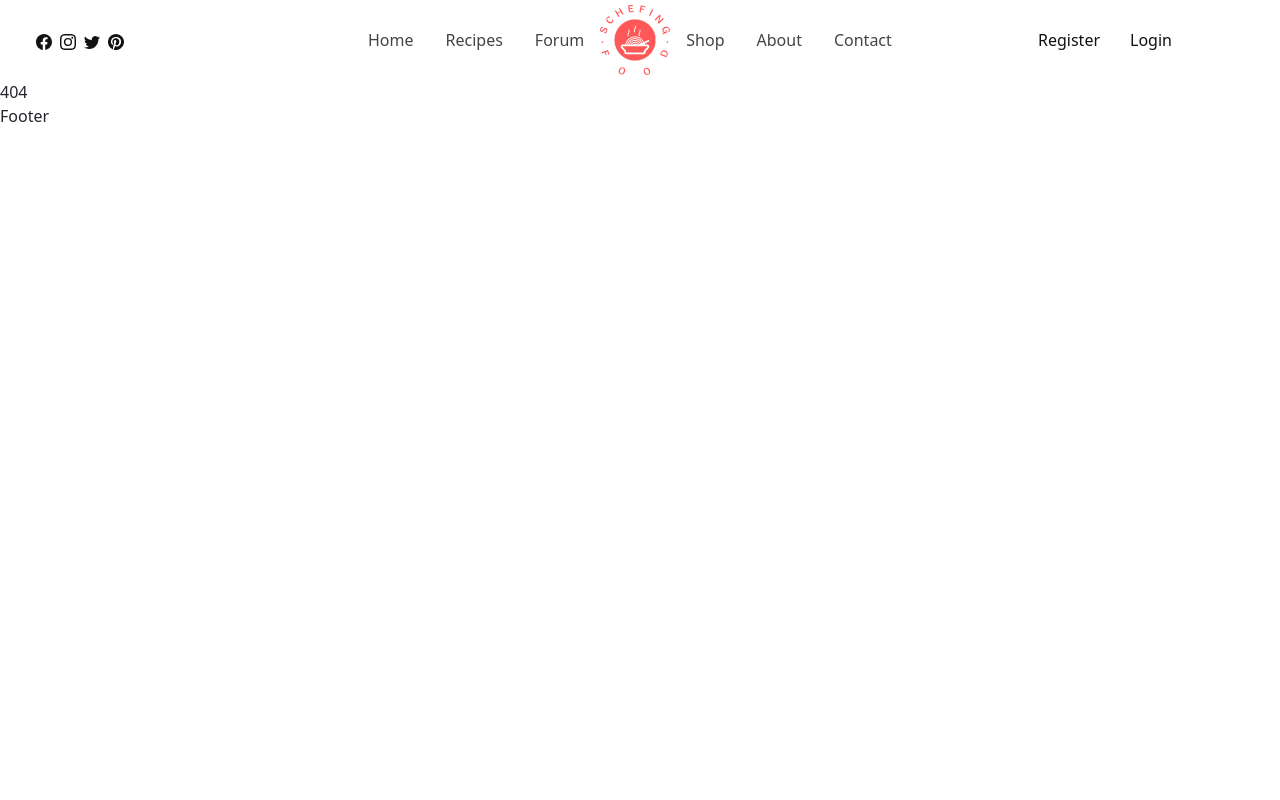
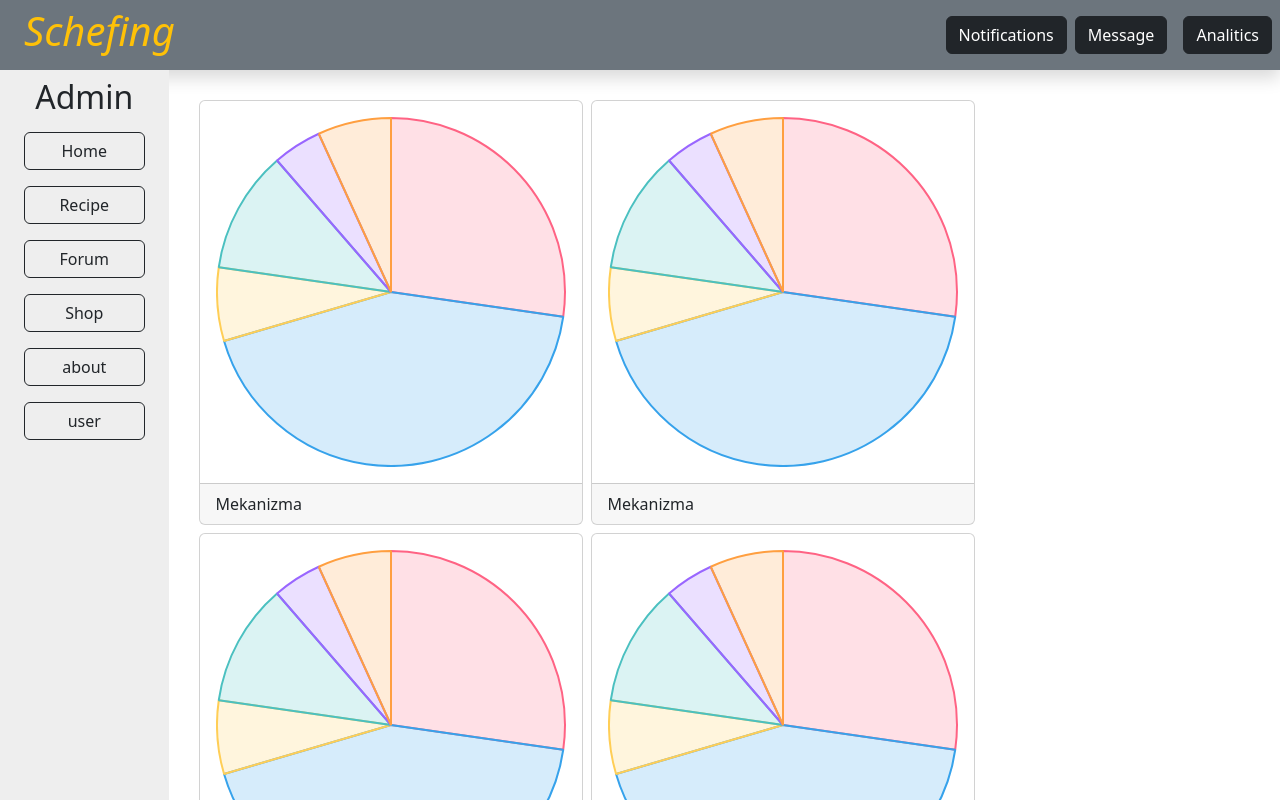
Before and after one commit to Tomy27k/SchefingFoodBlog, a React (Create React App) app: page /admin in a window 1280 px wide. Before the commit this address had no page. Shown: the top 800 px of the page. Built offline with nearby package versions, Linux system fonts and the light colour scheme.

Commit message:
admin panel initial

```diff
--- a/package.json
+++ b/package.json
@@ -10,6 +10,7 @@
     "@testing-library/user-event": "^13.5.0",
     "bootstrap": "^5.2.1",
     "react": "^18.2.0",
+    "react-chartjs-2": "^4.3.1",
     "react-dom": "^18.2.0",
     "react-hook-form": "^7.37.0",
     "react-icons": "^4.4.0",
--- a/src/App.js
+++ b/src/App.js
@@ -1,4 +1,4 @@
-import React from "react";
+import React,{useState} from "react";
 import { Route, Routes } from "react-router-dom";
 import Layout from "./Routes/View/client/Layout/Layout";
 import Home from "./Routes/View/client/home/Home";
@@ -13,8 +13,11 @@ import Recipe from "./Routes/View/client/Recipe/Recipe";
 import Shop from "./Routes/View/client/Shop/Shop";
 import RecipeItemsPage from "./Routes/View/client/Recipe/RecipeItemsPage";
 import RecipeDetails from "./Routes/View/client/Recipe/RecipeDetails";
+import AdminDashboard from "./Routes/View/admin/AdminDashboard";
+import LayoutAdmin from "./Routes/View/admin/LayoutAdmin";
 
 function App() {
+  const [adminLogin,setAdminLogin]= useState(true);
   return (
     <div>
       <Routes>
@@ -35,6 +38,14 @@ function App() {
           <Route path="/auth/register" element={<Register />} />
           <Route path="/auth/login" element={<Login />} />
         </Route>
+        {adminLogin &&
+            <Route path="admin" element={<LayoutAdmin/>}>
+                <Route path="/admin/" element={<AdminDashboard/>}/>
+            </Route>
+          }
+          <Route path="/admin/login">
+
+          </Route>
       </Routes>
     </div>
   );
--- a/src/Routes/View/admin/AdminDashboard.js
+++ b/src/Routes/View/admin/AdminDashboard.js
@@ -1,8 +1,73 @@
 import React from 'react'
+import { Pie } from 'react-chartjs-2';
+import {Chart, ArcElement} from 'chart.js'
+Chart.register(ArcElement);
+const data={
+  labels: ['Red', 'Blue', 'Yellow', 'Green', 'Purple', 'Orange'],
+  datasets: [
+    {
+      label: '# of Votes',
+      data: [12, 19, 3, 5, 2, 3],
+      backgroundColor: [
+        'rgba(255, 99, 132, 0.2)',
+        'rgba(54, 162, 235, 0.2)',
+        'rgba(255, 206, 86, 0.2)',
+        'rgba(75, 192, 192, 0.2)',
+        'rgba(153, 102, 255, 0.2)',
+        'rgba(255, 159, 64, 0.2)',
+      ],
+      borderColor: [
+        'rgba(255, 99, 132, 1)',
+        'rgba(54, 162, 235, 1)',
+        'rgba(255, 206, 86, 1)',
+        'rgba(75, 192, 192, 1)',
+        'rgba(153, 102, 255, 1)',
+        'rgba(255, 159, 64, 1)',
+      ],
+      borderWidth: 2,
+    },
+  ],
+};
+const AdminDashboard = () => {
 
-const AdminDashboard = () => {
   return (
-    <div>AdminDashboard</div>
+    <div className='admin-home d-flex flex-wrap gap-2'>
+      <div className="card">
+        <div className="card-body">
+          <Pie data={data}/>
+        </div>
+        <div className="card-footer">
+          Mekanizma
+        </div>
+      </div>
+      <div className="card">
+        <div className="card-body">
+          <Pie data={data}/>
+        </div>
+        <div className="card-footer">
+          Mekanizma
+        </div>
+      </div>
+      <div className="card">
+        <div className="card-body">
+          <Pie data={data}/>
+        </div>
+        <div className="card-footer">
+          Mekanizma
+        </div>
+      </div>
+      <div className="card">
+        <div className="card-body">
+          <Pie data={data}/>
+        </div>
+        <div className="card-footer">
+          Mekanizma
+        </div>
+      </div>
+
+
+
+    </div>
   )
 }
 
--- /dev/null
+++ b/src/Routes/View/admin/LayoutAdmin.js
@@ -0,0 +1,18 @@
+import React from 'react'
+import { Outlet } from 'react-router-dom'
+import Header from './includes/Header'
+import AsideBar from './includes/AsideBar'
+const LayoutAdmin = () => {
+  return (
+    <>
+    <Header/>
+    <main className=' admin-main d-flex'>
+    <AsideBar/>
+        <Outlet/>
+    </main>
+
+    </>
+  )
+}
+
+export default LayoutAdmin
--- /dev/null
+++ b/src/Routes/View/admin/includes/AsideBar.js
@@ -0,0 +1,20 @@
+import React from 'react'
+import { Link } from 'react-router-dom'
+
+const AsideBar = () => {
+  return (
+    <aside className='admin-aside d-flex flex-column align-items-center'>
+      <h2 className='my-2'>Admin</h2>
+      <ul className='w-100 m0-0 px-4 d-flex flex-column'>
+        <li><Link to="/admin/" className='btn btn-outline-dark w-100 my-2'>Home</Link></li>
+        <li><Link to="/admin/recipes" className='btn btn-outline-dark w-100 my-2'>Recipe</Link></li>
+        <li><Link to="/admin/forum" className='btn btn-outline-dark w-100 my-2'>Forum</Link></li>
+        <li><Link to="/admin/shop" className='btn btn-outline-dark w-100 my-2'>Shop</Link></li>
+        <li><Link to="/admin/about" className='btn btn-outline-dark w-100 my-2'>about</Link></li>
+        <li><Link to="/admin/user" className='btn btn-outline-dark w-100 my-2'>user</Link></li>
+      </ul>
+    </aside>
+  )
+}
+
+export default AsideBar
--- /dev/null
+++ b/src/Routes/View/admin/includes/Header.js
@@ -0,0 +1,17 @@
+import React from 'react'
+import { Link } from 'react-router-dom'
+
+const Header = () => {
+  return (
+    <div className='admin-header d-flex bg-secondary align-items-center justify-content-between shadow'>
+        <h1 className="logo mx-4 text-warning"><i>Schefing</i></h1>
+            <ul className='m-0 d-flex'>
+                <li><Link className='btn btn-dark'>Notifications</Link></li>
+                <li><Link className='btn btn-dark mx-2'>Message</Link></li>
+                <li><Link className='btn btn-dark mx-2'>Analitics</Link></li>
+            </ul>
+    </div>
+  )
+}
+
+export default Header
--- a/src/Routes/View/client/Recipe/RecipeDetails.js
+++ b/src/Routes/View/client/Recipe/RecipeDetails.js
@@ -16,6 +16,7 @@ const RecipeDetails = ({title,time,delicios,piece,img_src,menu,content,ingredien
                     </div>
                     <div className="delicios">
                         <BiLike/>
+
                         <span>{delicios}</span>
                     </div>
                     <div className="piece">
--- /dev/null
+++ b/src/assets/scss/_admin.scss
@@ -0,0 +1,25 @@
+.admin-header{
+    width: 100vw;
+    height: 70px;
+    ul{
+
+    }
+}
+.admin-main{
+    width: 100vw;
+    min-height:calc(100vh - 70px);
+
+    .admin-aside{
+        width: 250px;
+        overflow: hidden;
+        background-color: #eee;
+    }
+}
+.admin-home{
+    padding: 30px;
+    canvas{
+        width: 350px !important;
+        height: 350px !important;
+
+    }
+}
--- a/src/assets/scss/index.scss
+++ b/src/assets/scss/index.scss
@@ -10,3 +10,4 @@
 @import './auth';
 @import './shop';
 @import './recipes';
+@import './admin';
```
Also changed, not shown: src/Routes/View/admin/auth/Login.js (added), 1 other file (tests, documents, lock files or other folders).
